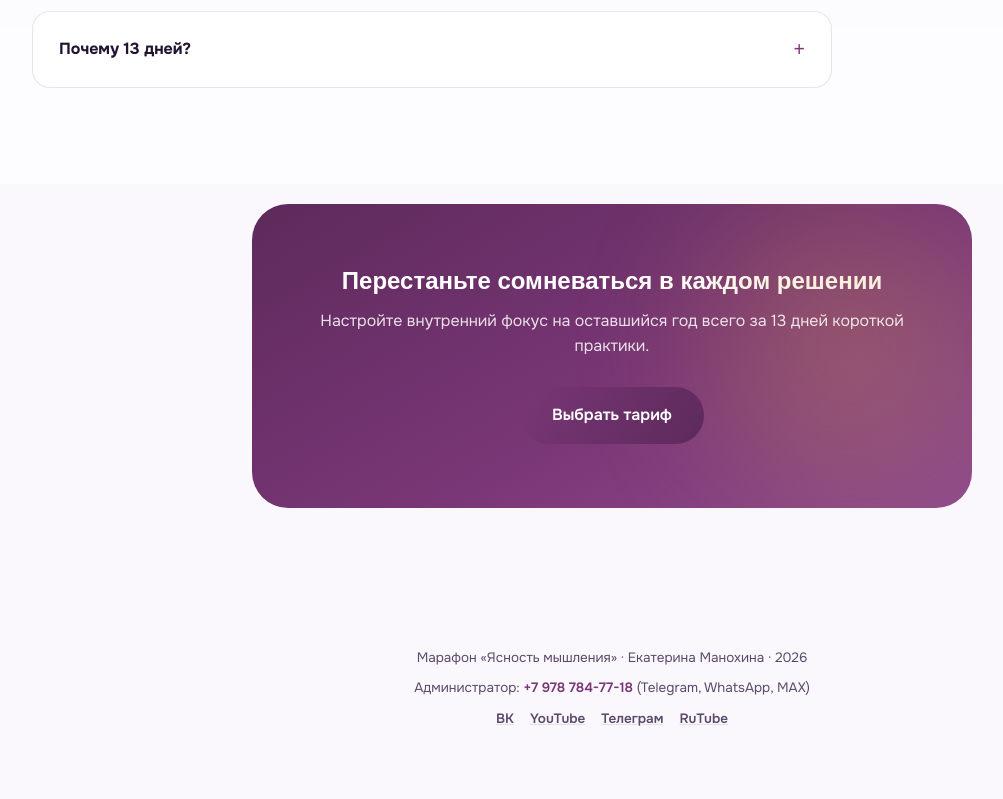
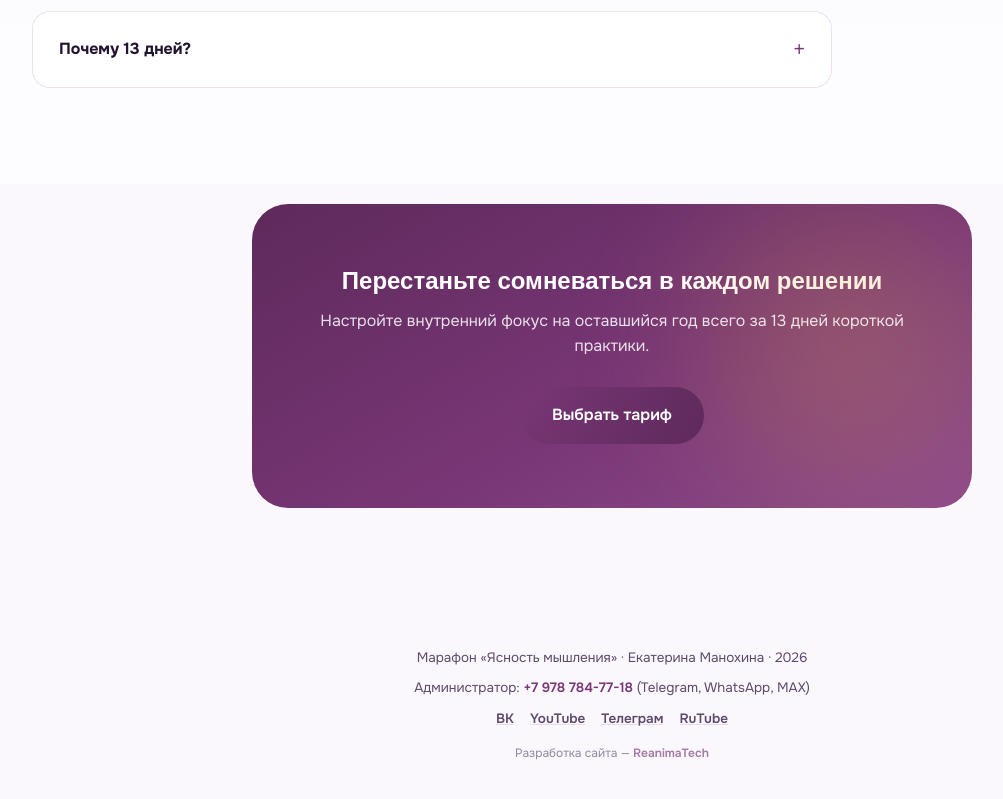
Before and after one commit to sukharevsalespro/clarity-marathon, a plain HTML site: page index.html in a window 1280 px wide. Shown: the part 7341-8140 px from the top of the page, without its empty margins (28-1031 px from the left). Drawn offline with Linux system fonts and the light colour scheme; a web font is replaced by a local one.

Commit message:
Футер: копирайт ReanimaTech

```diff
--- a/index.html
+++ b/index.html
@@ -280,6 +280,8 @@ footer{padding:44px 0 110px;text-align:center;color:var(--ink-soft);font-size:13
 .footer-socials{display:flex;justify-content:center;gap:16px;margin-top:10px;flex-wrap:wrap}
 .footer-socials a{color:var(--ink-soft);font-weight:600;text-decoration:underline;text-decoration-color:var(--line);transition:color .25s}
 .footer-socials a:hover{color:var(--violet)}
+.footer-credit{margin-top:14px;font-size:12px;opacity:.65}
+.footer-credit a{color:var(--violet);font-weight:600}
 
 /* ===== mobile sticky cta ===== */
 .sticky-cta{position:fixed;left:14px;right:14px;bottom:14px;z-index:60;display:none;background:var(--violet);color:#fff;border-radius:100px;padding:16px;text-align:center;font-weight:700;font-size:15.5px;box-shadow:0 14px 34px -10px rgba(93,42,91,.6);transform:translateY(120px);transition:transform .4s var(--ease)}
@@ -712,6 +714,7 @@ footer{padding:44px 0 110px;text-align:center;color:var(--ink-soft);font-size:13
       <a href="https://t.me/prograni_ru" target="_blank" rel="noopener">Телеграм</a>
       <a href="https://rutube.ru/channel/44155441/" target="_blank" rel="noopener">RuTube</a>
     </div>
+    <div class="footer-credit">Разработка сайта — <a href="https://reanimatech.ru" target="_blank" rel="noopener">ReanimaTech</a></div>
   </div>
 </footer>
 
```
